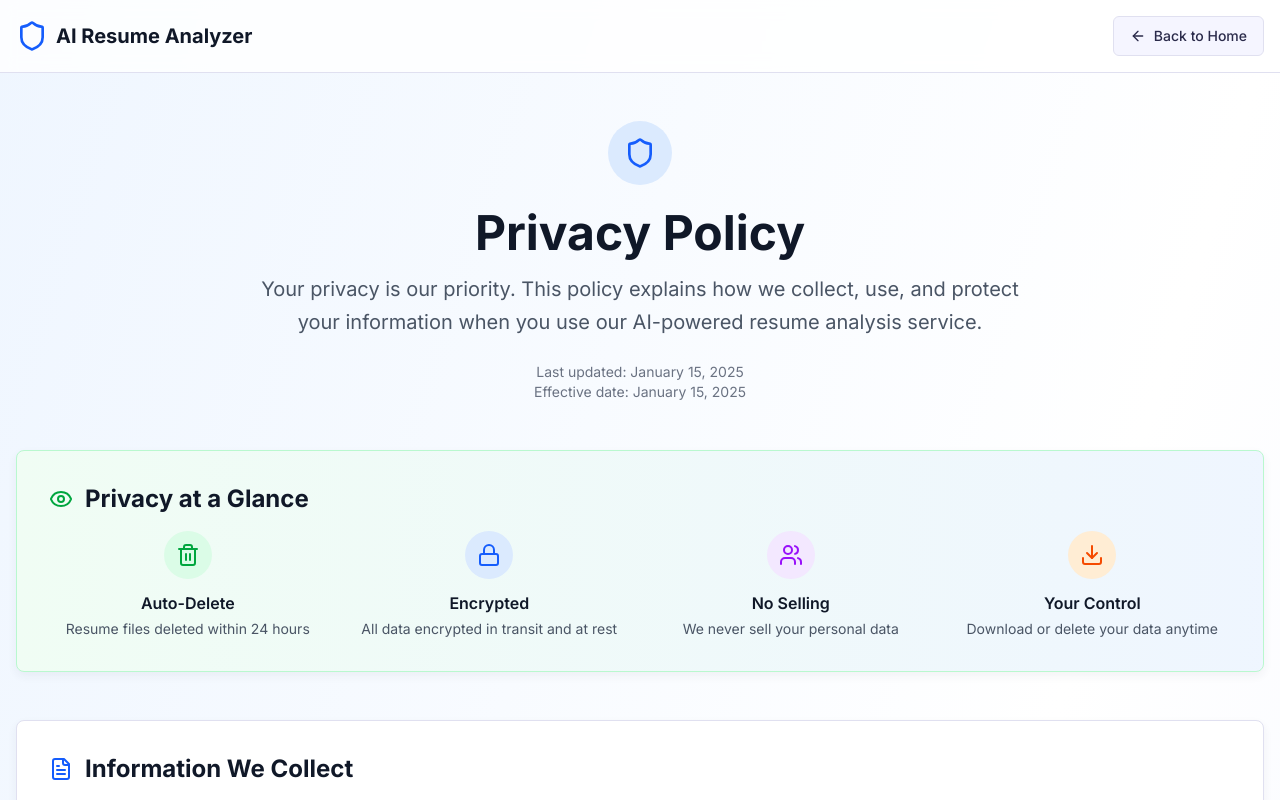
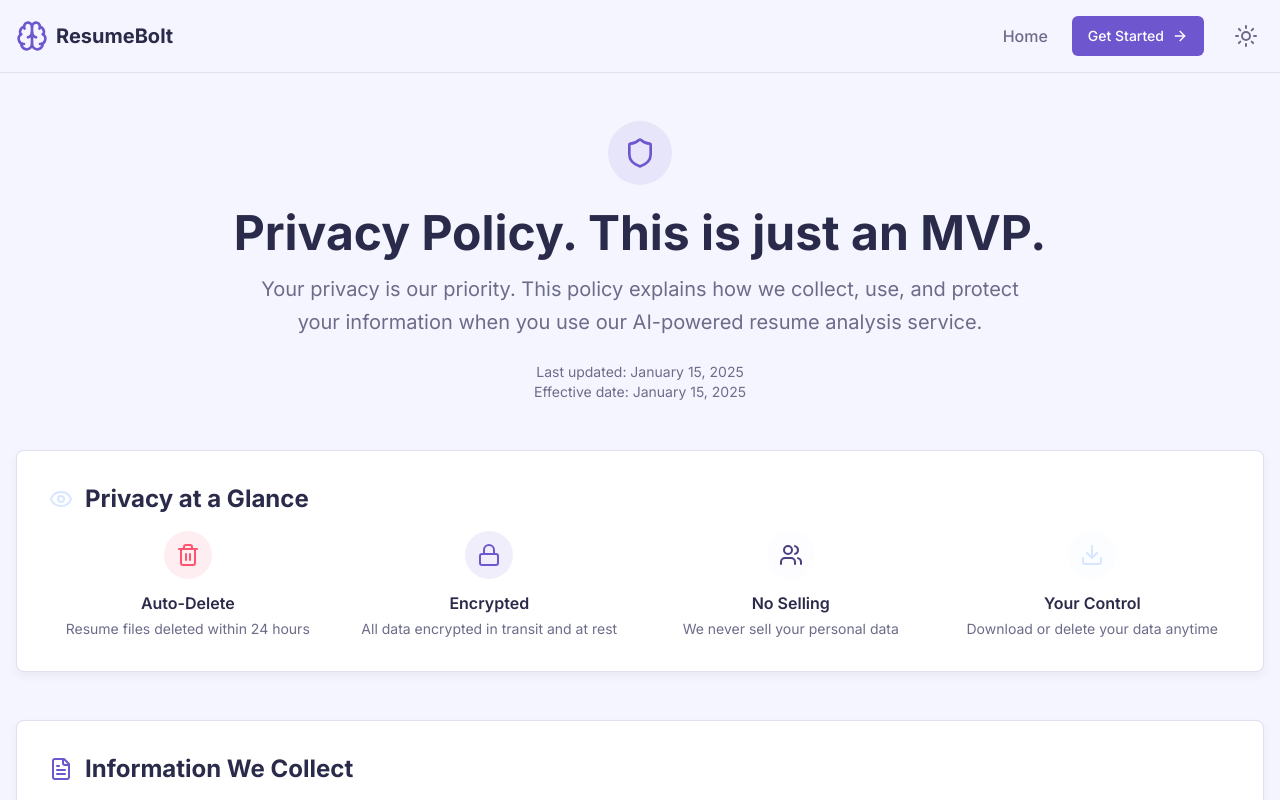
Before and after one commit to SahilFruitwala/resume-bolt, a Next.js app: page /privacy in a window 1280 px wide. Shown: the top 800 px of the page. Built offline with nearby package versions, Linux system fonts and the light colour scheme.

Commit message:
added privacy policy

```diff
--- a/app/layout.tsx
+++ b/app/layout.tsx
@@ -126,7 +126,7 @@ export default function RootLayout({
   children: React.ReactNode;
 }) {
   return (
-    <ClerkProvider waitlistUrl="/waitlist">
+    <ClerkProvider>
       <html lang="en" suppressHydrationWarning>
         <head>
           <script
--- a/app/privacy/page.tsx
+++ b/app/privacy/page.tsx
@@ -15,9 +15,14 @@ import {
   Server,
   Users,
   Clock,
+  Twitter,
+  Linkedin,
+  Brain,
+  ArrowRight,
 } from "lucide-react";
 import { motion } from "framer-motion";
 import Link from "next/link";
+import { ThemeToggle } from "@/components/theme-toggle";
 
 const sections = [
   {
@@ -56,10 +61,10 @@ const sections = [
         subtitle: "Temporary Processing",
         text: "Resume content is processed in real-time and is not permanently stored on our servers after analysis completion.",
       },
-      {
-        subtitle: "Security Measures",
-        text: "All data processing occurs through encrypted connections and secure cloud infrastructure with industry-standard security protocols.",
-      },
+      //   {
+      //     subtitle: "Security Measures",
+      //     text: "All data processing occurs through encrypted connections and secure cloud infrastructure with industry-standard security protocols.",
+      //   },
     ],
   },
   {
@@ -150,23 +155,42 @@ const sections = [
 
 export default function PrivacyPolicyPage() {
   return (
-    <div className="min-h-screen bg-gradient-to-br from-blue-50 via-white to-indigo-50">
+    <div className="min-h-screen bg-background">
       {/* Header */}
-      <header className="border-b bg-white/80 backdrop-blur-sm sticky top-0 z-50">
+      <header className="border-b bg-background/80 backdrop-blur-xs sticky top-0 z-50 transition-colors">
         <div className="container mx-auto px-4 py-4">
           <div className="flex items-center justify-between">
+            <div className="flex items-center space-x-2">
               <Link href="/" className="flex items-center space-x-2">
-              <Shield className="h-8 w-8 text-blue-600" />
-              <span className="text-xl font-bold text-gray-900">
-                AI Resume Analyzer
+                <Brain className="h-8 w-8 text-primary" />
+                <span className="text-xl font-bold text-foreground">
+                  ResumeBolt
                 </span>
               </Link>
-            <Link href="/">
-              <Button variant="outline">
-                <ArrowLeft className="mr-2 h-4 w-4" />
-                Back to Home
+            </div>
+            <nav className="hidden md:flex items-center space-x-6">
+              <Link
+                href="/"
+                className="text-muted-foreground hover:text-primary transition-colors font-medium"
+              >
+                Home
+              </Link>
+              <Link href="/dashboard/resume">
+                <Button>
+                  Get Started
+                  <ArrowRight className="ml-2 h-4 w-4" />
                 </Button>
               </Link>
+              <ThemeToggle />
+              {/* <div className="space-x-4 flex items-center">
+                <Link href="/dashboard/resume">
+                  <Button>
+                    Get Started
+                    <ArrowRight className="ml-2 h-4 w-4" />
+                  </Button>
+                </Link>
+              </div> */}
+            </nav>
           </div>
         </div>
       </header>
@@ -179,19 +203,19 @@ export default function PrivacyPolicyPage() {
           className="text-center mb-12"
         >
           <div className="flex justify-center mb-6">
-            <div className="w-16 h-16 bg-blue-100 rounded-full flex items-center justify-center">
-              <Shield className="h-8 w-8 text-blue-600" />
+            <div className="w-16 h-16 bg-primary/10 rounded-full flex items-center justify-center">
+              <Shield className="h-8 w-8 text-primary" />
             </div>
           </div>
-          <h1 className="text-4xl md:text-5xl font-bold text-gray-900 mb-4">
-            Privacy Policy
+          <h1 className="text-4xl md:text-5xl font-bold text-foreground mb-4">
+            Privacy Policy. This is just an MVP.
           </h1>
-          <p className="text-xl text-gray-600 max-w-3xl mx-auto leading-relaxed">
+          <p className="text-xl text-muted-foreground max-w-3xl mx-auto leading-relaxed">
             Your privacy is our priority. This policy explains how we collect,
             use, and protect your information when you use our AI-powered resume
             analysis service.
           </p>
-          <div className="mt-6 text-sm text-gray-500">
+          <div className="mt-6 text-sm text-muted-foreground">
             <p>Last updated: January 15, 2025</p>
             <p>Effective date: January 15, 2025</p>
           </div>
@@ -204,49 +228,53 @@ export default function PrivacyPolicyPage() {
           transition={{ delay: 0.1 }}
           className="mb-12"
         >
-          <Card className="p-8 bg-gradient-to-r from-green-50 to-blue-50 border-green-200">
-            <h2 className="text-2xl font-bold text-gray-900 mb-4 flex items-center">
-              <Eye className="mr-3 h-6 w-6 text-green-600" />
+          <Card className="p-8 bg-card border-border">
+            <h2 className="text-2xl font-bold text-foreground mb-4 flex items-center">
+              <Eye className="mr-3 h-6 w-6 text-accent" />
               Privacy at a Glance
             </h2>
             <div className="grid md:grid-cols-2 lg:grid-cols-4 gap-6">
               <div className="text-center">
-                <div className="w-12 h-12 bg-green-100 rounded-full flex items-center justify-center mx-auto mb-3">
-                  <Trash2 className="h-6 w-6 text-green-600" />
+                <div className="w-12 h-12 bg-destructive/10 rounded-full flex items-center justify-center mx-auto mb-3">
+                  <Trash2 className="h-6 w-6 text-destructive" />
                 </div>
-                <h3 className="font-semibold text-gray-900 mb-1">
+                <h3 className="font-semibold text-foreground mb-1">
                   Auto-Delete
                 </h3>
-                <p className="text-sm text-gray-600">
+                <p className="text-sm text-muted-foreground">
                   Resume files deleted within 24 hours
                 </p>
               </div>
               <div className="text-center">
-                <div className="w-12 h-12 bg-blue-100 rounded-full flex items-center justify-center mx-auto mb-3">
-                  <Lock className="h-6 w-6 text-blue-600" />
+                <div className="w-12 h-12 bg-primary/10 rounded-full flex items-center justify-center mx-auto mb-3">
+                  <Lock className="h-6 w-6 text-primary" />
                 </div>
-                <h3 className="font-semibold text-gray-900 mb-1">Encrypted</h3>
-                <p className="text-sm text-gray-600">
+                <h3 className="font-semibold text-foreground mb-1">
+                  Encrypted
+                </h3>
+                <p className="text-sm text-muted-foreground">
                   All data encrypted in transit and at rest
                 </p>
               </div>
               <div className="text-center">
-                <div className="w-12 h-12 bg-purple-100 rounded-full flex items-center justify-center mx-auto mb-3">
-                  <Users className="h-6 w-6 text-purple-600" />
+                <div className="w-12 h-12 bg-secondary/10 rounded-full flex items-center justify-center mx-auto mb-3">
+                  <Users className="h-6 w-6 text-secondary-foreground" />
                 </div>
-                <h3 className="font-semibold text-gray-900 mb-1">No Selling</h3>
-                <p className="text-sm text-gray-600">
+                <h3 className="font-semibold text-foreground mb-1">
+                  No Selling
+                </h3>
+                <p className="text-sm text-muted-foreground">
                   We never sell your personal data
                 </p>
               </div>
               <div className="text-center">
-                <div className="w-12 h-12 bg-orange-100 rounded-full flex items-center justify-center mx-auto mb-3">
-                  <Download className="h-6 w-6 text-orange-600" />
+                <div className="w-12 h-12 bg-accent/10 rounded-full flex items-center justify-center mx-auto mb-3">
+                  <Download className="h-6 w-6 text-accent" />
                 </div>
-                <h3 className="font-semibold text-gray-900 mb-1">
+                <h3 className="font-semibold text-foreground mb-1">
                   Your Control
                 </h3>
-                <p className="text-sm text-gray-600">
+                <p className="text-sm text-muted-foreground">
                   Download or delete your data anytime
                 </p>
               </div>
@@ -263,18 +291,18 @@ export default function PrivacyPolicyPage() {
               animate={{ opacity: 1, y: 0 }}
               transition={{ delay: 0.1 * (index + 2) }}
             >
-              <Card className="p-8">
-                <h2 className="text-2xl font-bold text-gray-900 mb-6 flex items-center">
-                  <section.icon className="mr-3 h-6 w-6 text-blue-600" />
+              <Card className="p-8 bg-card border-border">
+                <h2 className="text-2xl font-bold text-foreground mb-6 flex items-center">
+                  <section.icon className="mr-3 h-6 w-6 text-primary" />
                   {section.title}
                 </h2>
                 <div className="space-y-6">
                   {section.content.map((item, itemIndex) => (
                     <div key={itemIndex}>
-                      <h3 className="text-lg font-semibold text-gray-800 mb-2">
+                      <h3 className="text-lg font-semibold text-foreground mb-2">
                         {item.subtitle}
                       </h3>
-                      <p className="text-gray-600 leading-relaxed">
+                      <p className="text-muted-foreground leading-relaxed">
                         {item.text}
                       </p>
                       {itemIndex < section.content.length - 1 && (
@@ -295,26 +323,30 @@ export default function PrivacyPolicyPage() {
           transition={{ delay: 0.8 }}
           className="mt-12"
         >
-          <Card className="p-8 bg-gradient-to-r from-blue-50 to-indigo-50 border-blue-200">
+          <Card className="p-8 bg-card border-border">
             <div className="text-center">
-              <Mail className="h-12 w-12 text-blue-600 mx-auto mb-4" />
-              <h2 className="text-2xl font-bold text-gray-900 mb-4">
+              <Mail className="h-12 w-12 text-primary mx-auto mb-4" />
+              <h2 className="text-2xl font-bold text-foreground mb-4">
                 Questions About Your Privacy?
               </h2>
-              <p className="text-gray-600 mb-6 max-w-2xl mx-auto">
+              <p className="text-muted-foreground mb-6 max-w-2xl mx-auto">
                 If you have any questions about this Privacy Policy, your data
                 rights, or how we handle your information, please don't hesitate
                 to contact us.
               </p>
               <div className="flex flex-col sm:flex-row gap-4 justify-center">
+                <Link href="https://www.linkedin.com/in/sahilfruitwala/">
                   <Button size="lg">
-                  <Mail className="mr-2 h-5 w-5" />
-                  Contact Privacy Team
+                    <Linkedin className="mr-2 h-5 w-5" />
+                    Contact on LinkedIn
                   </Button>
+                </Link>
+                <Link href="http://x.com/sahil_Fruitwala">
                   <Button size="lg" variant="outline">
-                  <Download className="mr-2 h-5 w-5" />
+                    <Twitter className="mr-2 h-5 w-5" />
                     Request My Data
                   </Button>
+                </Link>
               </div>
             </div>
           </Card>
@@ -327,17 +359,45 @@ export default function PrivacyPolicyPage() {
           transition={{ delay: 1 }}
           className="mt-12 text-center"
         >
-          <div className="bg-gray-50 rounded-lg p-6">
-            <p className="text-sm text-gray-600 leading-relaxed">
+          <div className="bg-muted rounded-lg p-6">
+            <p className="text-sm text-muted-foreground leading-relaxed">
               <strong>Changes to This Policy:</strong> We may update this
               Privacy Policy from time to time. We will notify you of any
               material changes by posting the new Privacy Policy on this page
-              and updating the "Last updated\" date. We encourage you to review
+              and updating the "Last updated" date. We encourage you to review
               this Privacy Policy periodically for any changes.
             </p>
           </div>
         </motion.div>
       </div>
+      <footer className="bg-background text-foreground py-12 transition-colors border-t">
+        <div className="container mx-auto px-4">
+          <div className="flex flex-col md:flex-row items-center justify-between">
+            <div className="flex items-center space-x-2 mb-4 md:mb-0">
+              <Link href="/" className="flex items-center space-x-2">
+                <Brain className="h-6 w-6 text-primary" />
+                <span className="text-lg font-semibold">ResumeBolt</span>
+              </Link>
+            </div>
+            <div>
+              <h4 className="font-semibold mb-4 text-foreground">Legal</h4>
+              <ul className="space-y-2 text-sm text-muted-foreground">
+                <li>
+                  <Link
+                    href="/privacy"
+                    className="hover:text-primary transition-colors"
+                  >
+                    Privacy Policy
+                  </Link>
+                </li>
+              </ul>
+            </div>
+            <div className="text-muted-foreground text-sm">
+              © 2025 ResumeBolt. All rights reserved.
+            </div>
+          </div>
+        </div>
+      </footer>
     </div>
   );
 }
--- a/app/sign-in/[[...sign-in]]/page.tsx
+++ b/app/sign-in/[[...sign-in]]/page.tsx
@@ -3,7 +3,7 @@ import { SignIn } from "@clerk/nextjs";
 export default function Page() {
   return (
     <div style={{ display: "flex", justifyContent: "center", alignItems: "center", minHeight: "100vh" }}>
-      <SignIn waitlistUrl="/waitlist" />
+      <SignIn />
     </div>
   );
 }
```
Also changed, not shown: app/page.tsx (+63 -16 lines). Lines whose indentation alone changed are shown as unchanged.
